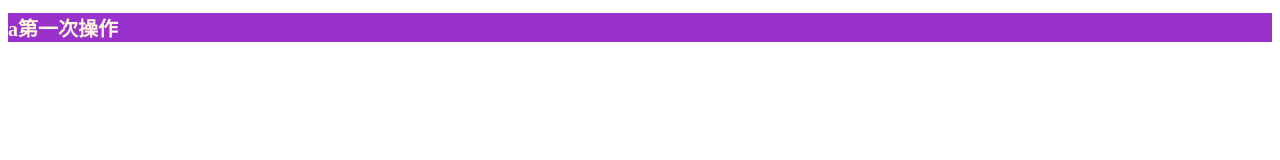
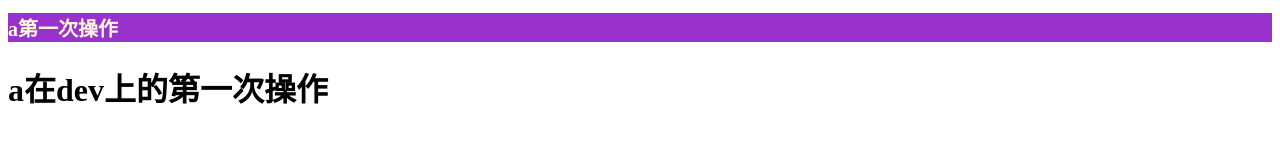
Before and after one commit to lik0319/test01, a plain HTML site: page index.html in a window 1280 px wide. Drawn offline with Linux system fonts and the light colour scheme.

Commit message:
'a在dev上的第一次操作'

```diff
--- a/index.html
+++ b/index.html
@@ -11,6 +11,7 @@
 
 <body>
     <h1 class="a1">a第一次操作</h1>
+    <h1>a在dev上的第一次操作</h1>
 </body>
 
 </html>
```
